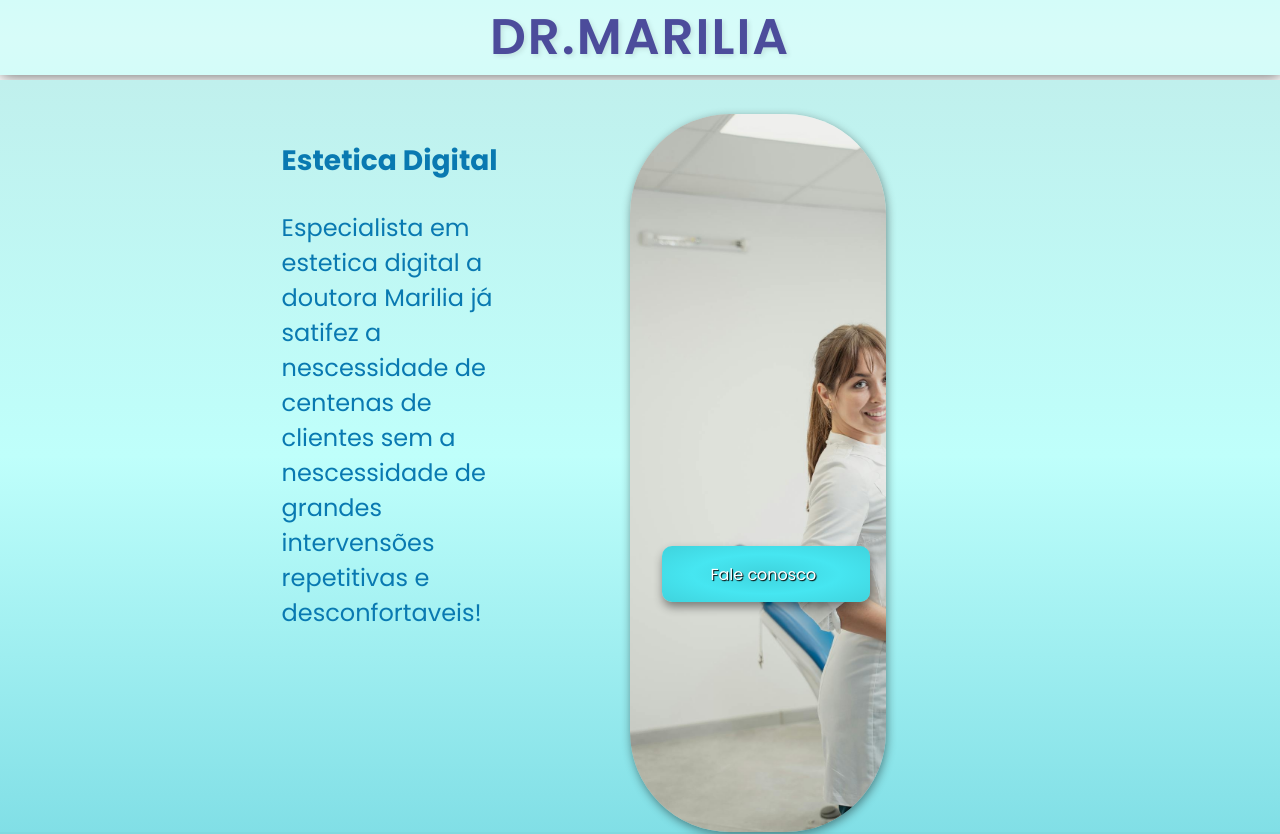
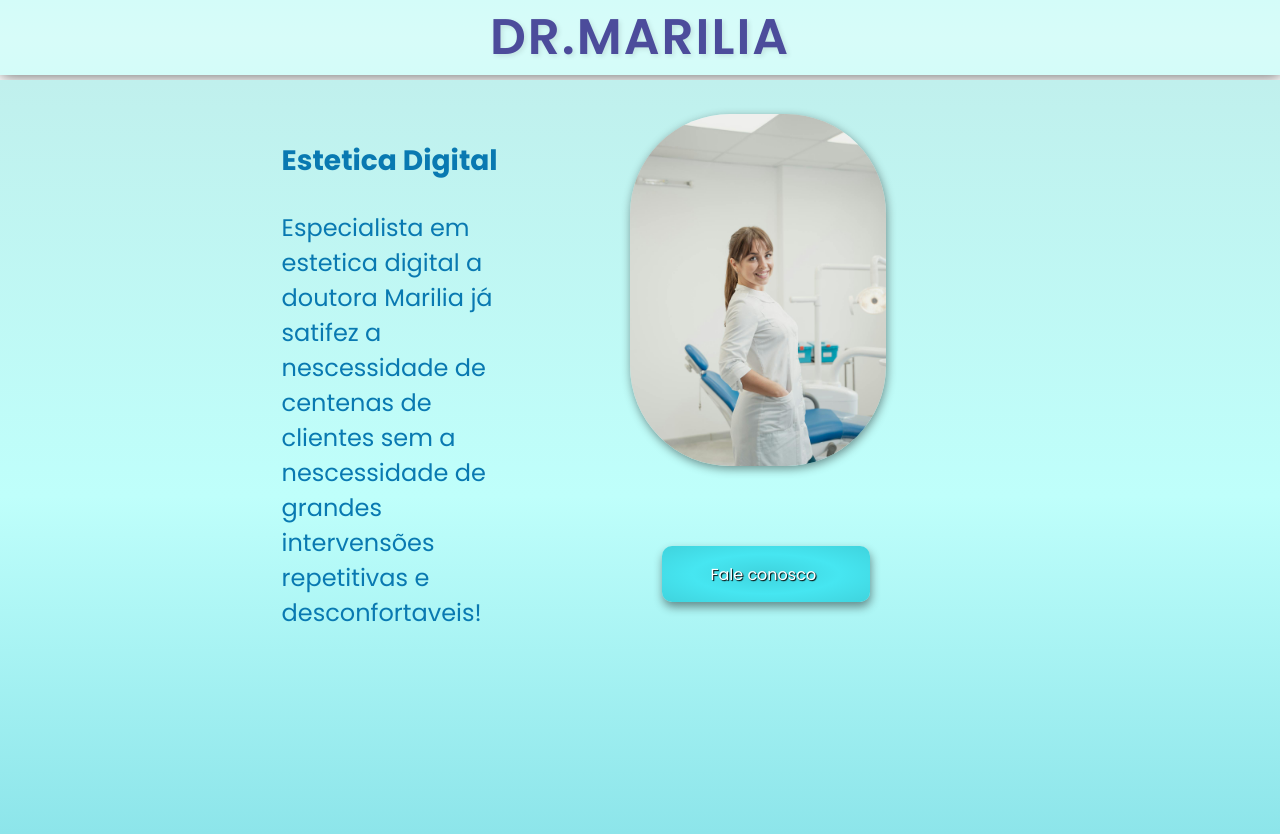
Before and after one commit to VictorOliveira-stack/dentistaLandPaging, a plain HTML site: page index.html in a window 1280 px wide. Shown: the top 834 px of the page. Drawn offline with Linux system fonts and the light colour scheme; files whose address does not match are found by name.

Commit message:
.section1{         height: 100vh;     }

```diff
--- a/css/index.css
+++ b/css/index.css
@@ -52,6 +52,11 @@ header{
     .section1{
         height: 100vh;
       }
+}
+@media (min-width: 1025px) and (max-width: 1280px){
+    .section1{
+        height: 100vh;
+    }
 }
 @media (min-width: 1441px) and (max-width: 1920px){
     .section1{
@@ -108,6 +113,11 @@ header{
         height: 30rem;
       width: 80%;
       border-radius: 60px;
+    }
+}
+@media (min-width: 1025px) and (max-width: 1280px){
+    #drMarilia{
+        height: 20rem;
     }
 }
 
```
